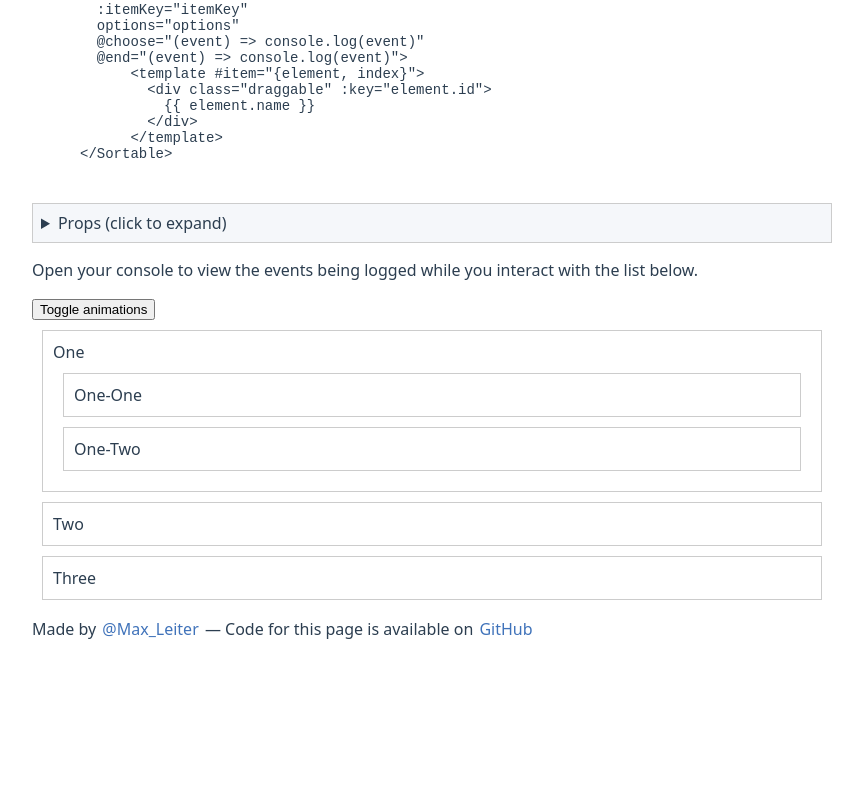
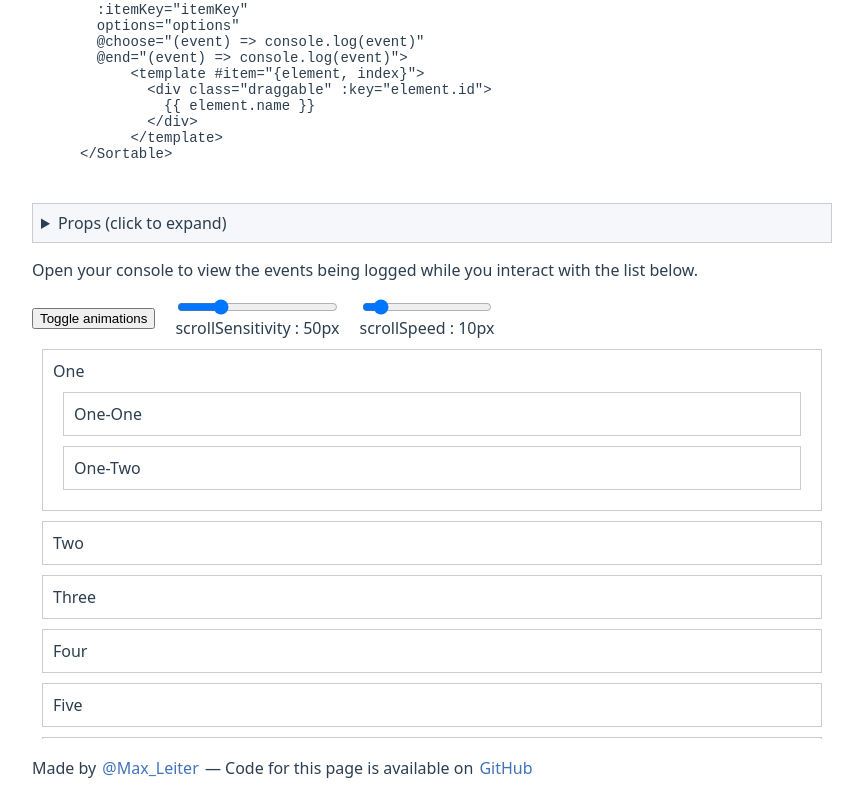
Before and after one commit to MaxLeiter/sortablejs-vue3, a Vue app: page / in a window 1280 px wide. Shown: the part 325-1122 px from the top of the page, without its empty margins (208-1071 px from the left). Before the commit the page ends 983 px from the top, so only its background shows below. Built offline with nearby package versions, Linux system fonts and the light colour scheme.

Commit message:
✨ - Implement default AutoScroll plugin

```diff
--- a/src/components/HelloWorld.vue
+++ b/src/components/HelloWorld.vue
@@ -2,6 +2,7 @@
 import Sortable from "./Sortable.vue";
 import { computed, ref } from "vue";
 import type { SortableOptions } from "sortablejs";
+import { AutoScrollOptions } from "sortablejs/plugins";
 
 const elements = computed(() => {
   return [
@@ -37,6 +38,74 @@ const elements = computed(() => {
       id: "3",
       text: "Three",
     },
+    {
+      id: "4",
+      text: "Four",
+    },
+    {
+      id: "5",
+      text: "Five",
+    },
+    {
+      id: "6",
+      text: "Six",
+    },
+    {
+      id: "7",
+      text: "Seven",
+    },
+    {
+      id: "8",
+      text: "Eight",
+    },
+    {
+      id: "9",
+      text: "Nine",
+    },
+    {
+      id: "10",
+      text: "Ten",
+    },
+    {
+      id: "11",
+      text: "Eleven",
+    },
+    {
+      id: "12",
+      text: "Twelve",
+    },
+    {
+      id: "13",
+      text: "Thirteen",
+    },
+    {
+      id: "14",
+      text: "Fourteen",
+    },
+    {
+      id: "15",
+      text: "Fifteen",
+    },
+    {
+      id: "16",
+      text: "Sixteen",
+    },
+    {
+      id: "17",
+      text: "Seventeen",
+    },
+    {
+      id: "18",
+      text: "Eighteen",
+    },
+    {
+      id: "19",
+      text: "Nineteen",
+    },
+    {
+      id: "20",
+      text: "Twenty",
+    },
   ];
 });
 
@@ -49,13 +118,20 @@ const logEvent = (evt: Event, evt2?: Event) => {
 };
 
 const animating = ref(true);
+const scrollSensitivity = ref(50);
+const scrollSpeed = ref(10);
 
-const options = computed<SortableOptions>(() => {
+const options = computed<SortableOptions | AutoScrollOptions>(() => {
   return {
     draggable: ".draggable",
     animation: animating.value ? 150 : 0,
     ghostClass: "ghost",
     dragClass: "drag",
+    scroll: true,
+    forceFallback: true,
+    scrollSensitivity: scrollSensitivity.value,
+    scrollSpeed: scrollSpeed.value,
+    bubbleScroll: true,
   };
 });
 
@@ -91,7 +167,23 @@ main {
 
 <template>
   <main>
+    <div class="settings">
       <button @click="onPress">Toggle animations</button>
+      <div class="range">
+        <input
+          type="range"
+          min="0"
+          max="200"
+          v-model.number="scrollSensitivity"
+        />
+        <p>scrollSensitivity : {{ scrollSensitivity }}px</p>
+      </div>
+      <div class="range">
+        <input type="range" min="0" max="100" v-model.number="scrollSpeed" />
+        <p>scrollSpeed : {{ scrollSpeed }}px</p>
+      </div>
+    </div>
+    <div class="wrapper">
       <Sortable
         :list="elements"
         item-key="id"
@@ -139,7 +231,27 @@ main {
           </div>
         </template>
       </Sortable>
+    </div>
   </main>
 </template>
 
-<style scoped></style>
+<style scoped>
+.wrapper {
+  max-height: 400px;
+  overflow-y: auto;
+}
+
+.settings {
+  display: flex;
+  align-items: center;
+  gap: 20px;
+}
+
+.settings .range {
+  display: flex;
+  flex-direction: column;
+}
+.settings .range p {
+  margin: 0;
+}
+</style>
--- a/src/components/Sortable.vue
+++ b/src/components/Sortable.vue
@@ -1,9 +1,10 @@
 <script setup lang="ts">
 import { ref, PropType, watch, onUnmounted, computed } from "vue";
 import Sortable, { SortableOptions } from "sortablejs";
+import { AutoScrollOptions } from "sortablejs/plugins";
 
 type SortableOptionsProp = Omit<
-  SortableOptions,
+  SortableOptions | AutoScrollOptions,
   | "onUnchoose"
   | "onChoose"
   | "onStart"
```
Lines whose indentation alone changed are shown as unchanged.
